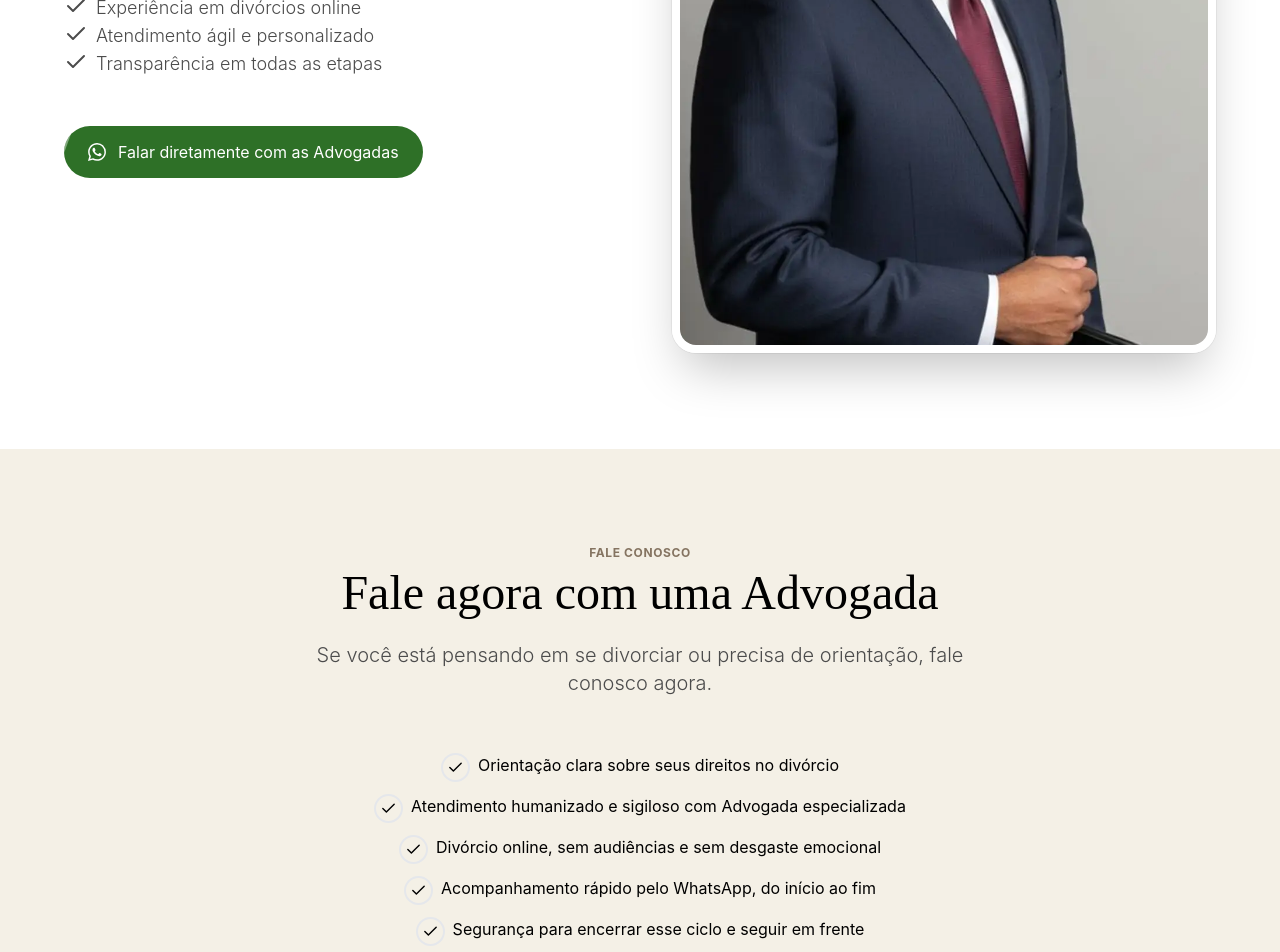
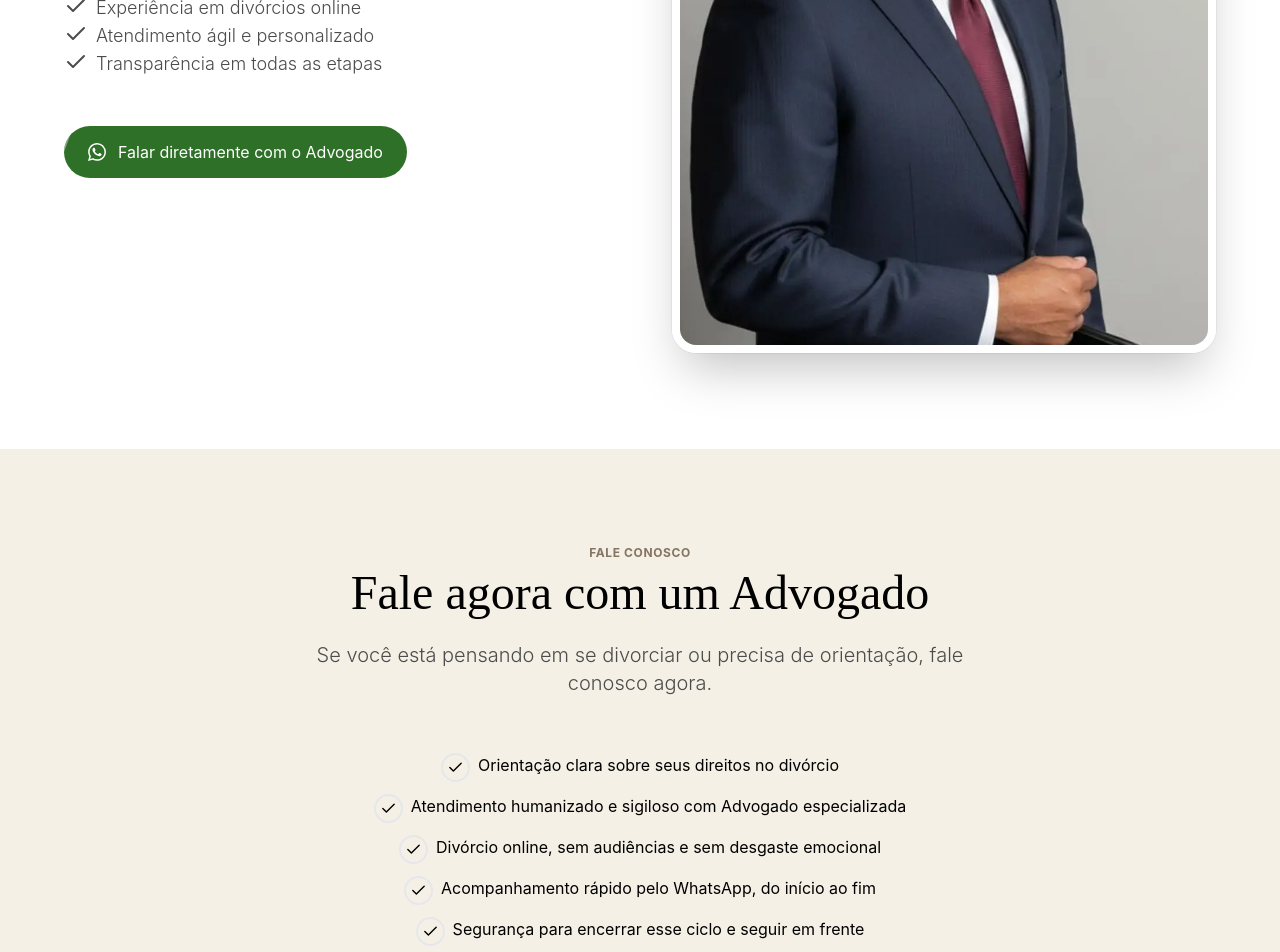
Before and after one commit to Paper-Street-Softwares/LPS-Jose-Gleyton, a React (Vite) app: page / in a window 1280 px wide. Shown: the part 3320-4272 px from the top of the page. Built offline with nearby package versions, Linux system fonts and the light colour scheme.

Commit message:
fix: Copy advogado

```diff
--- a/src/components/sections/CtaNovoTemplate.jsx
+++ b/src/components/sections/CtaNovoTemplate.jsx
@@ -53,7 +53,7 @@ function CtaNovoTemplate({ colorMode, container }) {
     },
     {
       icon: <Check className={`${textDestaque}`} />,
-      text: ' Atendimento humanizado e sigiloso com advogada especializada',
+      text: ' Atendimento humanizado e sigiloso com advogado especializada',
     },
     {
       icon: <Check className={`${textDestaque}`} />,
--- a/src/content/content.jsx
+++ b/src/content/content.jsx
@@ -421,7 +421,7 @@ const content = {
       paragraphModalCta: "Entre em contato",
       titleModal: "A_Definir",
       ctaButtonAriaLabel: "Botão para entrar em contato",
-      ctaButtonText: "Falar diretamente com as Advogadas",
+      ctaButtonText: "Falar diretamente com o Advogado",
       // aboutSocial: {
       //   img: {
       //     img: aboutSocialImg,
@@ -499,7 +499,7 @@ const content = {
     },
     ctaSecondary: {
       miniTag: "FALE CONOSCO",
-      title: <h1>Fale agora com uma Advogada</h1>,
+      title: <h1>Fale agora com um Advogado</h1>,
       subtitle: (
         <div>
           <p className="mb-6 font-secondFont">
@@ -522,7 +522,7 @@ const content = {
             <span className="border-2 rounded-full p-1">
               <Check className="" width={17} height={17} />
             </span>{" "}
-            Atendimento humanizado e sigiloso com Advogada especializada
+            Atendimento humanizado e sigiloso com Advogado especializada
           </div>
           <div className="flex items-start gap-2 mx-auto">
             {" "}
```
